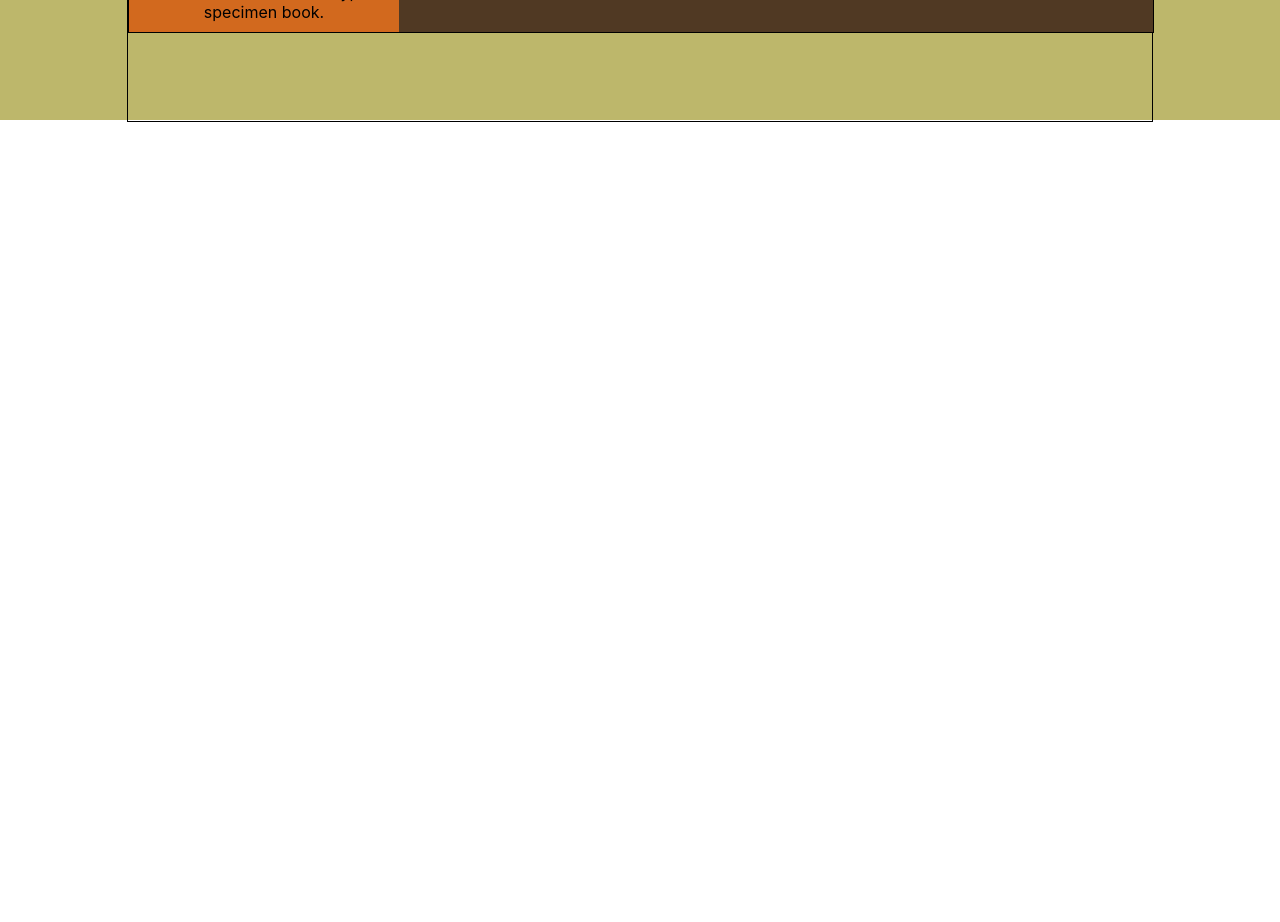
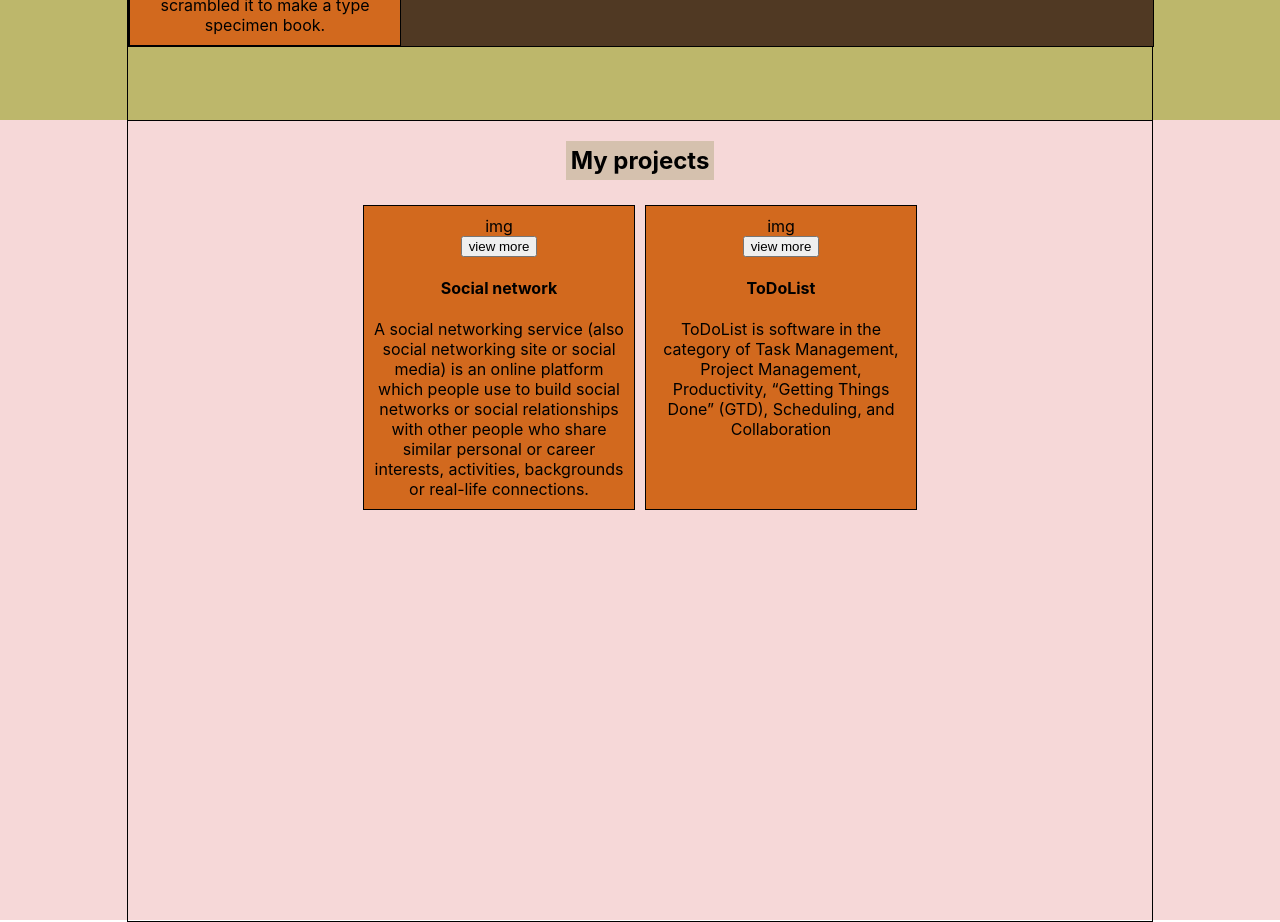
Before and after one commit to viktoriabakun/Portfolio, a React (Create React App) app: page / in a window 1280 px wide. Shown: the part 1560-2482 px from the top of the page. Before the commit the page ends 1682 px from the top, so only its background shows below. Built offline with nearby package versions, Linux system fonts and the light colour scheme.

Commit message:
block 3 'My projects' added

```diff
--- a/src/App.js
+++ b/src/App.js
@@ -2,6 +2,7 @@ import './App.css';
 import Header from "./header/Header";
 import Main from "./main/Main";
 import Skills from "./skills/Skills";
+import Projects from "./projects/Projects";
 
 function App() {
     return (
@@ -9,6 +10,7 @@ function App() {
             <Header/>
             <Main/>
             <Skills/>
+            <Projects/>
         </div>
     );
 }
--- /dev/null
+++ b/src/projects/Projects.js
@@ -0,0 +1,23 @@
+import React from 'react'
+import s from './Projects.module.css'
+import sContainer from '../common/styles/Container.module.css'
+import Project from "./project/Project";
+
+function Projects() {
+    return (
+        <div className={s.projectsBlock}>
+            <div className={`${sContainer.container} ${s.projectsContainer}`}>
+                <h2 className={s.title}> My projects</h2>
+                <div className={s.projects}>
+                    <Project title={'Social network'}
+                             description={'A social networking service (also social networking site or social media) is an online platform which people use to build social networks or social relationships with other people who share similar personal or career interests, activities, backgrounds or real-life connections.'}/>
+                    <Project title={'ToDoList'}
+                             description={'ToDoList is software in the category of Task Management, Project Management, Productivity, “Getting Things Done” (GTD), Scheduling, and Collaboration'}/>
+                </div>
+            </div>
+        </div>
+
+    );
+}
+
+export default Projects;
--- /dev/null
+++ b/src/projects/Projects.module.css
@@ -0,0 +1,21 @@
+.projects {
+    display: flex;
+    justify-content: space-evenly;
+    flex-wrap: wrap;
+}
+
+.projectsBlock {
+    height: 100vh;
+    background-color: #f6d8d8;
+    flex-wrap: wrap;
+}
+
+.projectsContainer {
+    flex-direction: column;
+    justify-content: flex-start;
+}
+
+.title {
+    background-color: #d5c1ae;
+    padding: 5px;
+}
--- /dev/null
+++ b/src/projects/project/Project.js
@@ -0,0 +1,16 @@
+import React from 'react'
+import s from './Project.module.css'
+
+function Project(props) {
+    return (
+        <div className={s.project}>
+            <div className={s.projectImg}>img</div>
+            <button className={s.button}>view more</button>
+            <h4 className={s.projectTitle}>{props.title}</h4>
+            <span className={s.projectDescription}>{props.description}</span>
+        </div>
+
+    );
+}
+
+export default Project;
--- /dev/null
+++ b/src/projects/project/Project.module.css
@@ -0,0 +1,4 @@
+.project {
+    composes: skill from '../../skills/skill/Skill.module.css';
+    margin: 5px;
+}
--- a/src/skills/Skills.module.css
+++ b/src/skills/Skills.module.css
@@ -10,6 +10,7 @@
 
 .title {
     background-color: #d5c1ae;
+    padding: 5px;
 }
 
 .skills {
--- a/src/skills/skill/Skill.module.css
+++ b/src/skills/skill/Skill.module.css
@@ -6,6 +6,7 @@
     align-items: center;
     text-align: center;
     padding: 10px;
+    border: 1px solid;
 }
 
 .icon {
```
